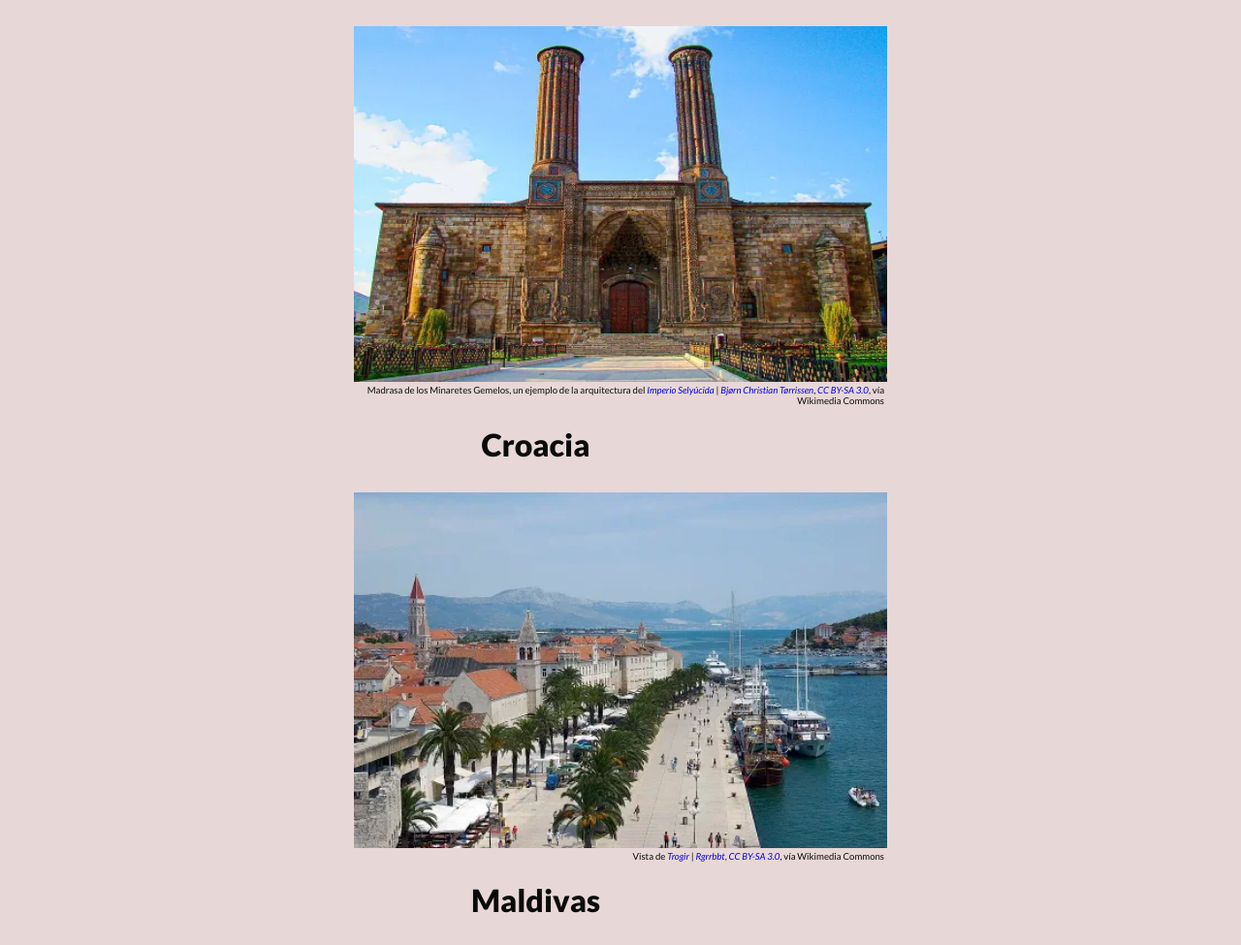
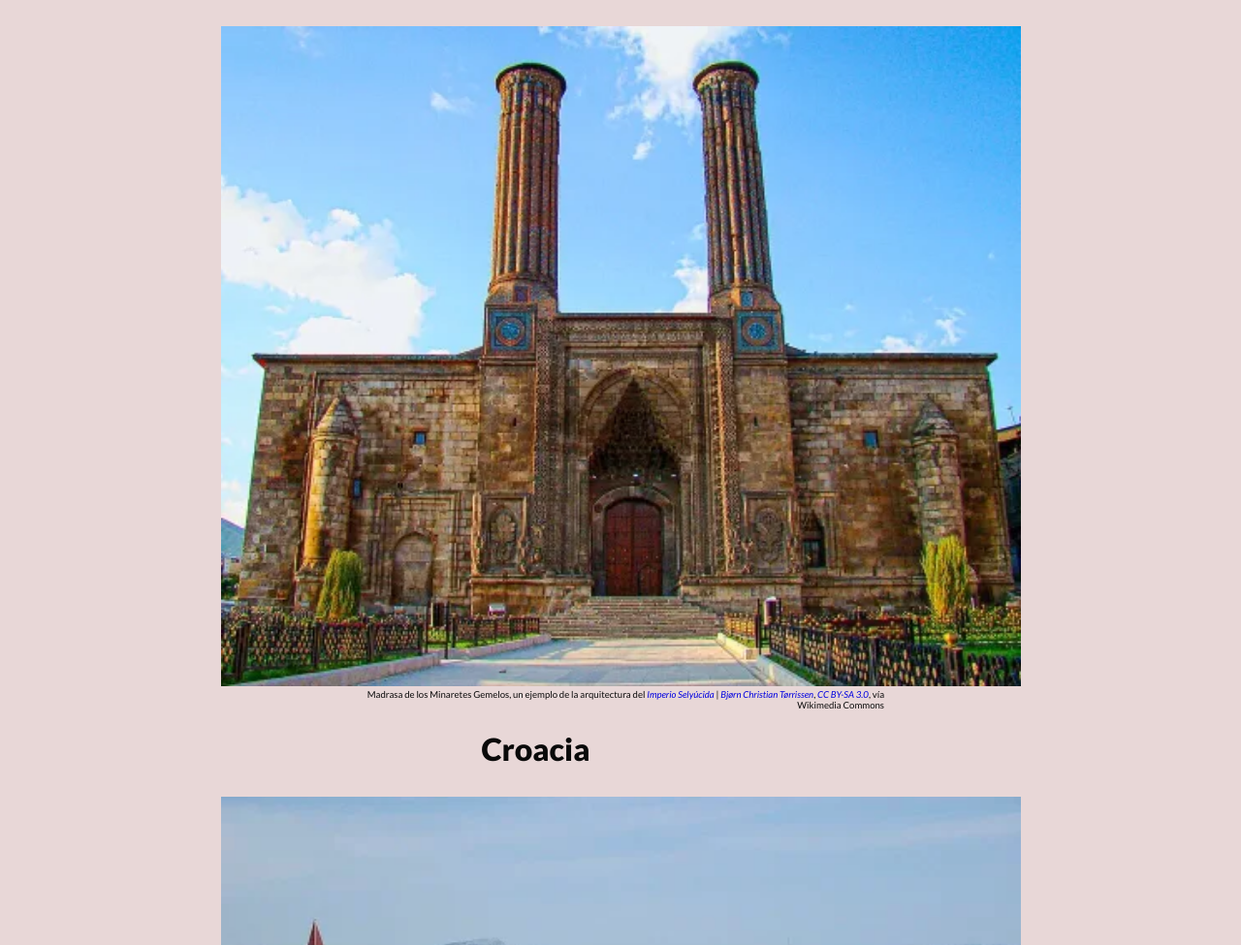
Before and after one commit to Paauuuu/UOC-Eines-HTML-CSS, a website built with Parcel: page src/explorar.html in a window 1280 px wide. Shown: the part 266-1241 px from the top of the page at 97% size. Built offline with nearby package versions, Linux system fonts and the light colour scheme; a web font is replaced by a local one.

Commit message:
Upgraded image resolution

```diff
--- a/src/explorar.html
+++ b/src/explorar.html
@@ -34,8 +34,8 @@
             <img
                 srcset="img/turquia/minaretes_resized.webp 550w, img/turquia/minaretes_resized_50.webp 275w"
                 fetchpriority="high"
-                width="550"
-                height="367"
+                width="825
+                height=551
                 sizes="(width <= 500px) 275px,
                         550px"
                 src="img/turquia/minaretes_resized.webp"
@@ -53,8 +53,8 @@
             <img
                 srcset="img/croacia/trogir_resized.webp 550w, img/croacia/trogir_resized_50.webp 275w"
                 loading="lazy"
-                width="550"
-                height="367"
+                width=825
+                height=551
                 sizes="(width <= 500px) 275px,
                         550px"
                 src="img/croacia/trogir_resized.webp"
```
